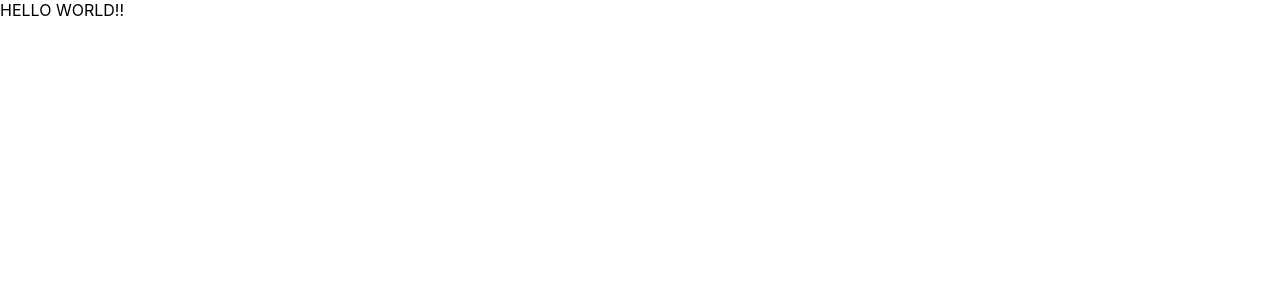
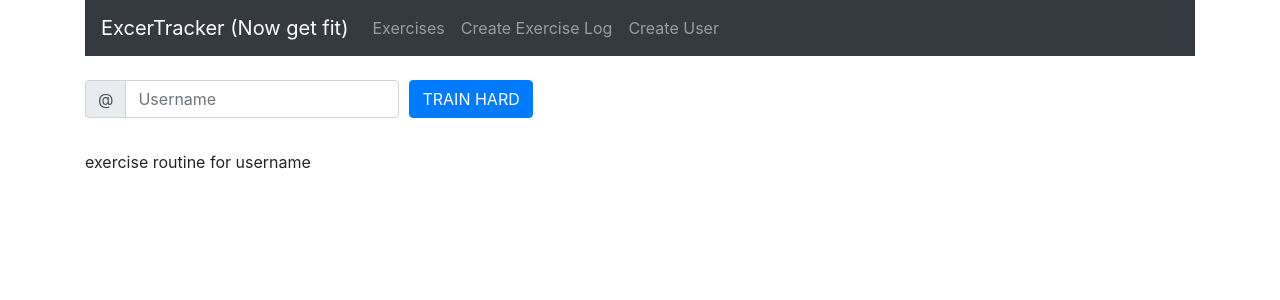
Before and after one commit to bluespex/Exercise-tracker, a React (Create React App) app in the folder client/exercise-tracker-frontend/: page / in a window 1280 px wide. Shown: the top 300 px of the page. Built offline with nearby package versions, Linux system fonts and the light colour scheme; no server answers.

Commit message:
frontend almost completed

```diff
--- a/client/exercise-tracker-frontend/package.json
+++ b/client/exercise-tracker-frontend/package.json
@@ -6,8 +6,12 @@
     "@testing-library/jest-dom": "^4.2.4",
     "@testing-library/react": "^9.5.0",
     "@testing-library/user-event": "^7.2.1",
+    "axios": "^0.20.0",
+    "bootstrap": "^4.5.2",
     "react": "^16.13.1",
+    "react-datepicker": "^3.1.3",
     "react-dom": "^16.13.1",
+    "react-router-dom": "^5.2.0",
     "react-scripts": "3.4.3"
   },
   "scripts": {
--- a/client/exercise-tracker-frontend/src/App.js
+++ b/client/exercise-tracker-frontend/src/App.js
@@ -1,10 +1,27 @@
 import React , {Component} from 'react';
+import { BrowserRouter as Router, Route} from "react-router-dom";
+import "bootstrap/dist/css/bootstrap.min.css";
+import Navbar from "./components/navbar.component"
+import CreateUser from "./components/createuser.component"
+import CreateExercise from "./components/createexercise.component"
+import ExercisesList from "./components/exerciselist.component"
+import EditExercise from "./components/editexercise.component"
 
 class App extends Component{
   render() {
     return (
-      <div>
-        HELLO WORLD!!
+      <div className="container">
+        <Router>
+          <div>
+            <Navbar />
+            <br/>
+            <Route path="/" exact component={ExercisesList} />
+            <Route path="/edit/:id" component={EditExercise} />
+            <Route path="/create" component={CreateExercise} />
+            <Route path="/user" component={CreateUser} />
+
+          </div>
+        </Router>
       </div>
     )
   }
--- /dev/null
+++ b/client/exercise-tracker-frontend/src/components/createexercise.component.js
@@ -0,0 +1,145 @@
+import React, { Component } from 'react';
+import DatePicker from 'react-datepicker';
+import "react-datepicker/dist/react-datepicker.css";
+import axios from 'axios'
+
+
+export default class CreateExercise extends Component {
+  constructor(props) {
+    super(props);
+
+    this.onChangeUsername = this.onChangeUsername.bind(this);
+    this.onChangeDescription = this.onChangeDescription.bind(this);
+    this.onChangeDuration = this.onChangeDuration.bind(this);
+    this.onChangeDate = this.onChangeDate.bind(this);
+    this.onSubmit = this.onSubmit.bind(this);
+
+    this.state = {
+      username: '',
+      description: '',
+      duration: 0,
+      date: new Date(),
+      users: []
+    }
+  }
+
+  componentDidMount() {
+
+    axios.get('http://localhost:5500/user')
+      .then(res => {
+        this.setState({
+          users:  res.data.map((val , i , a)=>{
+                    // console.log(val.username)
+                    return val.username
+                  }),
+
+          username: res.data[0].username
+        })
+
+
+      })
+      .catch(err => {
+        console.log(err)
+      })
+  }
+
+  onChangeUsername(e) {
+    this.setState({
+      username: e.target.value
+    });
+  }
+
+  onChangeDescription(e) {
+    this.setState({
+      description: e.target.value
+    });
+  }
+
+  onChangeDuration(e) {
+    this.setState({
+      duration: e.target.value
+    });
+  }
+
+  onChangeDate(date) {
+    this.setState({
+      date: date
+    });
+  }
+
+  onSubmit(e) {
+    e.preventDefault();
+
+    const exercise = {
+      username: this.state.username,
+      description: this.state.description,
+      duration: this.state.duration,
+      date: this.state.date,
+    };
+
+    axios.post('http://localhost:5500/exercise/add', exercise)
+      .then(res => console.log(res.data));
+
+    // console.log(exercise);
+
+    // window.location = '/';
+  }
+
+  render() {
+    return (
+      <div>
+        <h3>Create New Exercise Log</h3>
+        <form onSubmit={this.onSubmit}>
+          <div className="form-group">
+            <label>Username: </label>
+            <select ref="userInput"
+                required
+                className="form-control"
+                value={this.state.username}
+                onChange={this.onChangeUsername}>
+                {
+                  this.state.users.map(function(user) {
+                    return <option
+                      key={user}
+                      value={user}>{user}
+                      </option>;
+                  })
+                }
+            </select>
+          </div>
+          <div className="form-group">
+            <label>Description: </label>
+            <input  type="text"
+                required
+                className="form-control"
+                value={this.state.description}
+                onChange={this.onChangeDescription}
+                />
+          </div>
+          <div className="form-group">
+            <label>Duration (in minutes): </label>
+            <input
+                type="text"
+                className="form-control"
+                value={this.state.duration}
+                onChange={this.onChangeDuration}
+                />
+          </div>
+          <div className="form-group">
+            <label>Date: </label>
+            <div>
+              <DatePicker
+                selected={this.state.date}
+                onChange={this.onChangeDate}
+              />
+            </div>
+          </div>
+
+          <div className="form-group">
+            <input type="submit" value="Create Exercise Log" className="btn btn-primary" />
+          </div>
+        </form>
+      </div>
+    )
+  }
+}
--- /dev/null
+++ b/client/exercise-tracker-frontend/src/components/createuser.component.js
@@ -0,0 +1,63 @@
+import React, { Component } from 'react';
+import axios from 'axios'
+
+
+export default class CreateUser extends Component {
+
+  constructor(props){
+    super(props)
+    this.state = {
+      username: "",
+      name: ""
+    }
+  }
+  onChangeUsername = (e)=>{
+    this.setState({
+      username: e.target.value
+    })
+  }
+
+  onChangeName = (e)=>{
+    this.setState({
+      name: e.target.value
+    })
+  }
+
+  onSubmit = (e) => {
+    e.preventDefault();
+    console.log(this.state.username)
+    const newUser = {
+      username: this.state.username
+    }
+
+    axios.post('http://localhost:5500/user/add', newUser)
+      .then(res => console.log(res.data));
+  }
+
+  render() {
+    return (
+      <div>
+        <form onSubmit={this.onSubmit}>
+          <div className="form-row align-items-center">
+            <div className="col-auto">
+              <label className="sr-only" >Name</label>
+              <input type="text" className="form-control mb-2" id="inlineFormInput" placeholder="Jane Doe" onChange={this.onChangeName}/>
+            </div>
+            <div className="col-auto">
+              <label className="sr-only" >Username</label>
+              <div className="input-group mb-2">
+                <div className="input-group-prepend">
+                  <div className="input-group-text">@</div>
+                </div>
+                <input type="text" className="form-control" id="inlineFormInputGroup" placeholder="Username" onChange={this.onChangeUsername}/>
+              </div>
+            </div>
+            <div className="col-auto">
+              <button type="submit" className="btn btn-primary mb-2">Submit</button>
+            </div>
+          </div>
+        </form>
+      </div>
+    )
+  }
+}
--- /dev/null
+++ b/client/exercise-tracker-frontend/src/components/editexercise.component.js
@@ -0,0 +1,11 @@
+import React, { Component } from 'react';
+
+export default class EditExercise extends Component {
+  render() {
+    return (
+      <div>
+        <p>You are on the Edit Exercise component!</p>
+      </div>
+    )
+  }
+}
--- /dev/null
+++ b/client/exercise-tracker-frontend/src/components/exerciselist.component.js
@@ -0,0 +1,50 @@
+import React, { Component } from 'react';
+import axios from 'axios'
+
+export default class ExercisesList extends Component {
+  constructor(props) {
+    super(props)
+    this.state = {
+      exercises: []
+    }
+  }
+  componentDidMount() {
+    axios.get('http://localhost:5500/exercise')
+      .then(res => {
+        this.setState({
+          exercises:  res.data
+        })
+        console.log(this.state.exercises)
+      })
+      .catch(err => {
+        console.log(err)
+      })
+
+  }
+  render() {
+    return (
+      <div>
+        <form onSubmit={this.onSubmit}>
+          <div className="form-row align-items-center">
+            <div className="col-auto">
+              <label className="sr-only" >Username</label>
+              <div className="input-group mb-2">
+                <div className="input-group-prepend">
+                  <div className="input-group-text">@</div>
+                </div>
+                <input type="text" className="form-control" id="inlineFormInputGroup" placeholder="Username" onChange={this.onChangeUsername}/>
+              </div>
+            </div>
+            <div className="col-auto">
+              <button type="submit" className="btn btn-primary mb-2">TRAIN HARD</button>
+            </div>
+          </div>
+        </form>
+        <br/>
+
+        <p>exercise routine for username</p>
+
+      </div>
+    )
+  }
+}
--- /dev/null
+++ b/client/exercise-tracker-frontend/src/components/navbar.component.js
@@ -0,0 +1,28 @@
+import React, { Component } from 'react';
+import { Link } from 'react-router-dom';
+
+export default class Navbar extends Component {
+
+  render() {
+    return (
+      <nav className="navbar navbar-dark bg-dark navbar-expand-lg">
+        <Link to="/" className="navbar-brand">ExcerTracker (Now get fit)</Link>
+        <div className="collpase navbar-collapse ">
+            <ul className="navbar-nav mr-auto">
+            <li className="navbar-item">
+            <Link to="/" className="nav-link">Exercises</Link>
+            </li>
+            <li className="navbar-item">
+            <Link to="/create" className="nav-link">Create Exercise Log</Link>
+            </li>
+            <li className="navbar-item">
+            <Link to="/user" className="nav-link">Create User</Link>
+            </li>
+            </ul>
+        </div>
+      </nav>
+
+
+    );
+  }
+}
```
Also changed, not shown: 1 other file (tests, documents, lock files or other folders).
